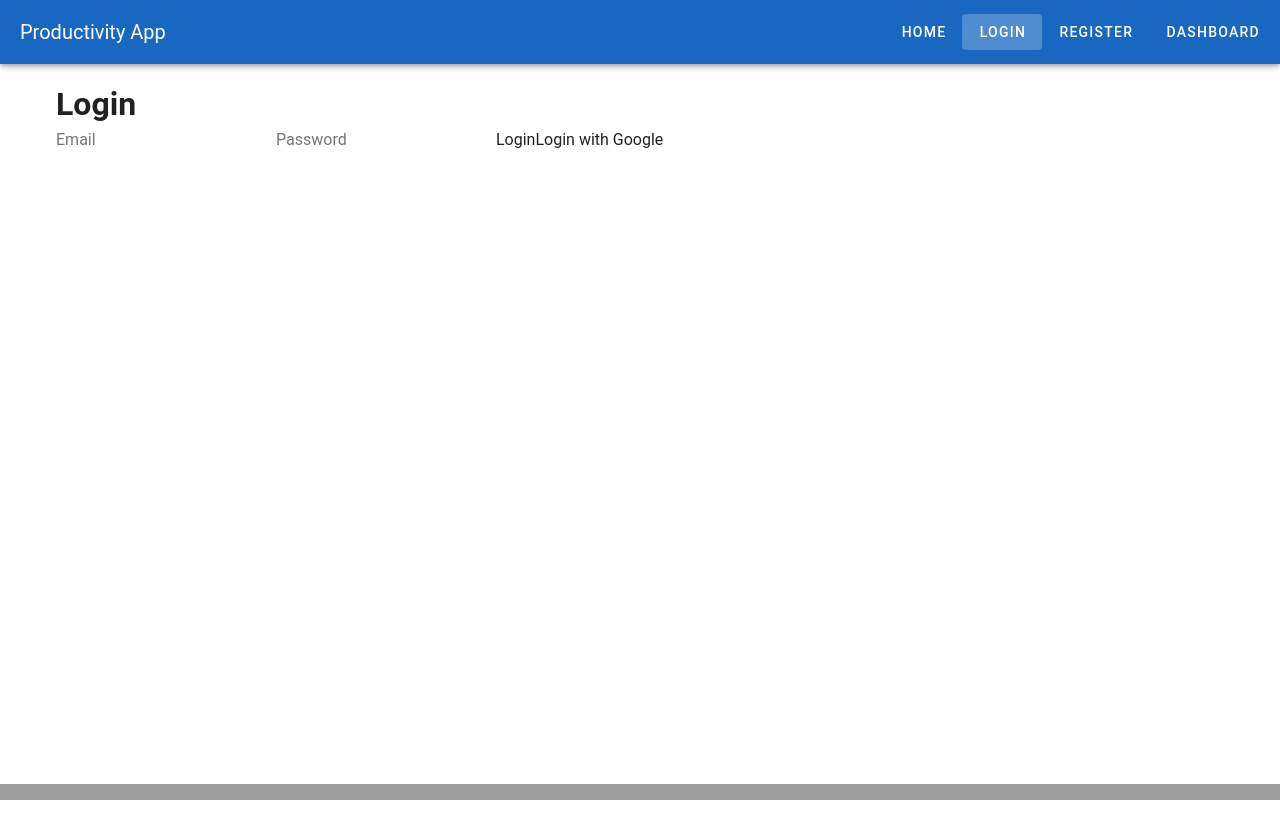
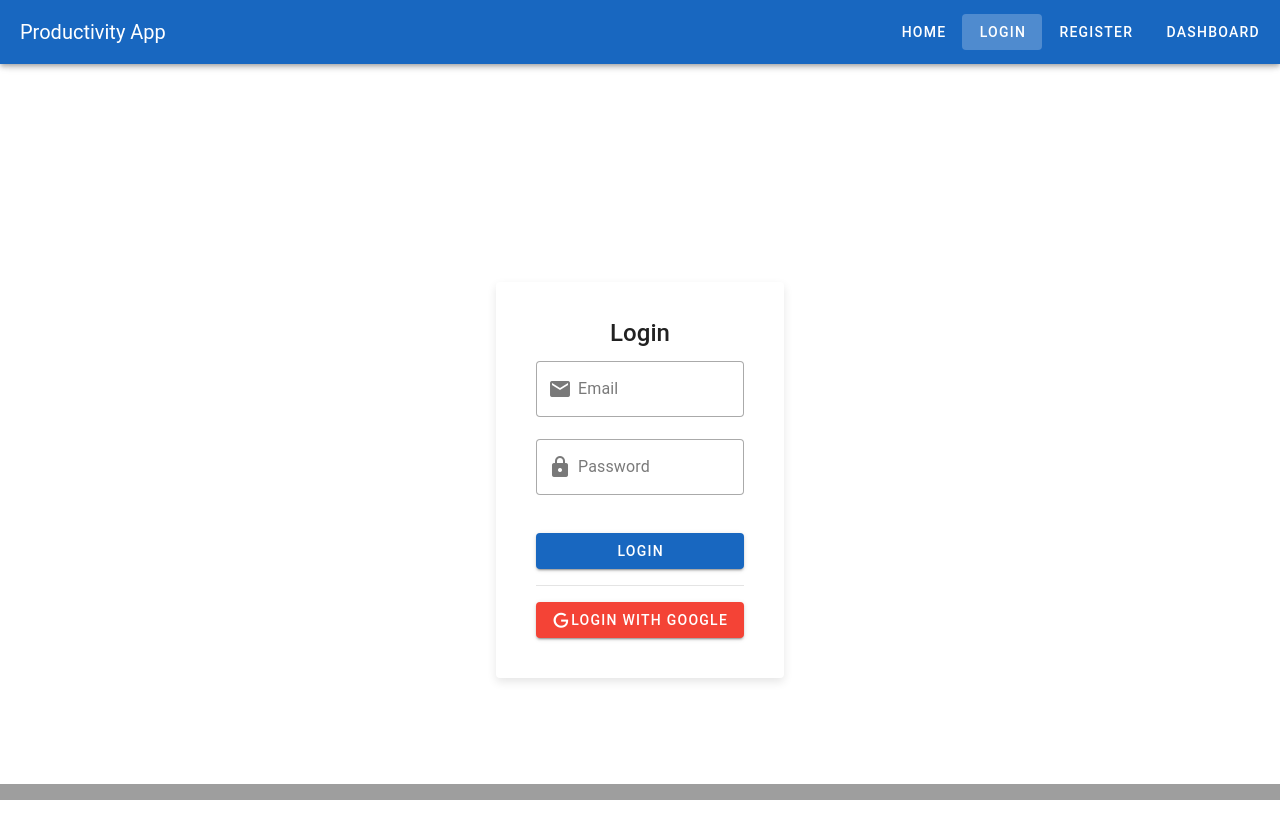
Before and after one commit to andreeadio/Productivity-App, a Vue app in the folder frontend/: page /login in a window 1280 px wide. Shown: the top 838 px of the page. Before the commit the page ends 800 px from the top, so only its background shows below. Built offline with nearby package versions, Linux system fonts and the light colour scheme; no server answers.

Commit message:
styled loginPage

```diff
--- a/frontend/src/views/LoginPage.vue
+++ b/frontend/src/views/LoginPage.vue
@@ -1,14 +1,40 @@
+
 <template>
-    <div>
-        <h1>Login </h1>
-        <input v-model="email" type="email" placeholder="Email" />
-        <input v-model="password" type="password" placeholder="Password" />
-        <p v-if="errorMessage">{{ errorMessage }}</p>
-        <button @click="loginUser">Login</button>
-        <button @click="loginWithGoogle"> Login with Google</button>
-        <!-- <button @click="loginWithFacebook">Login with Facebook</button> -->
+    <v-container class="d-flex justify-center align-center" style="height: 100vh;">
+      <v-card class="pa-6" max-width="400">
+        <v-card-title class="text-h5 text-center">Login</v-card-title>
+        <v-card-text>
+          <v-text-field
+            v-model="email"
+            label="Email"
+            type="email"
+            placeholder="Enter your email"
+            variant="outlined"
+            prepend-inner-icon="mdi-email"
+          ></v-text-field>
 
-    </div>
+          <v-text-field
+            v-model="password"
+            label="Password"
+            type="password"
+            placeholder="Enter your password"
+            variant="outlined"
+            prepend-inner-icon="mdi-lock"
+          ></v-text-field>
+
+          <v-alert v-if="errorMessage" type="error" dense>{{ errorMessage }}</v-alert>
+
+          <v-btn color="primary" block class="mt-4" @click="loginUser">Login</v-btn>
+
+          <v-divider class="my-4"></v-divider>
+
+          <v-btn color="red darken-1" block @click="loginWithGoogle">
+            <v-icon left>mdi-google</v-icon>
+            Login with Google
+          </v-btn>
+        </v-card-text>
+      </v-card>
+    </v-container>
 </template>
 
 <script>
@@ -89,3 +115,9 @@ export default {
 
 };
 </script>
+
+<style scoped>
+.v-card {
+  box-shadow: 0px 4px 10px rgba(0, 0, 0, 0.1);
+}
+</style>
```
